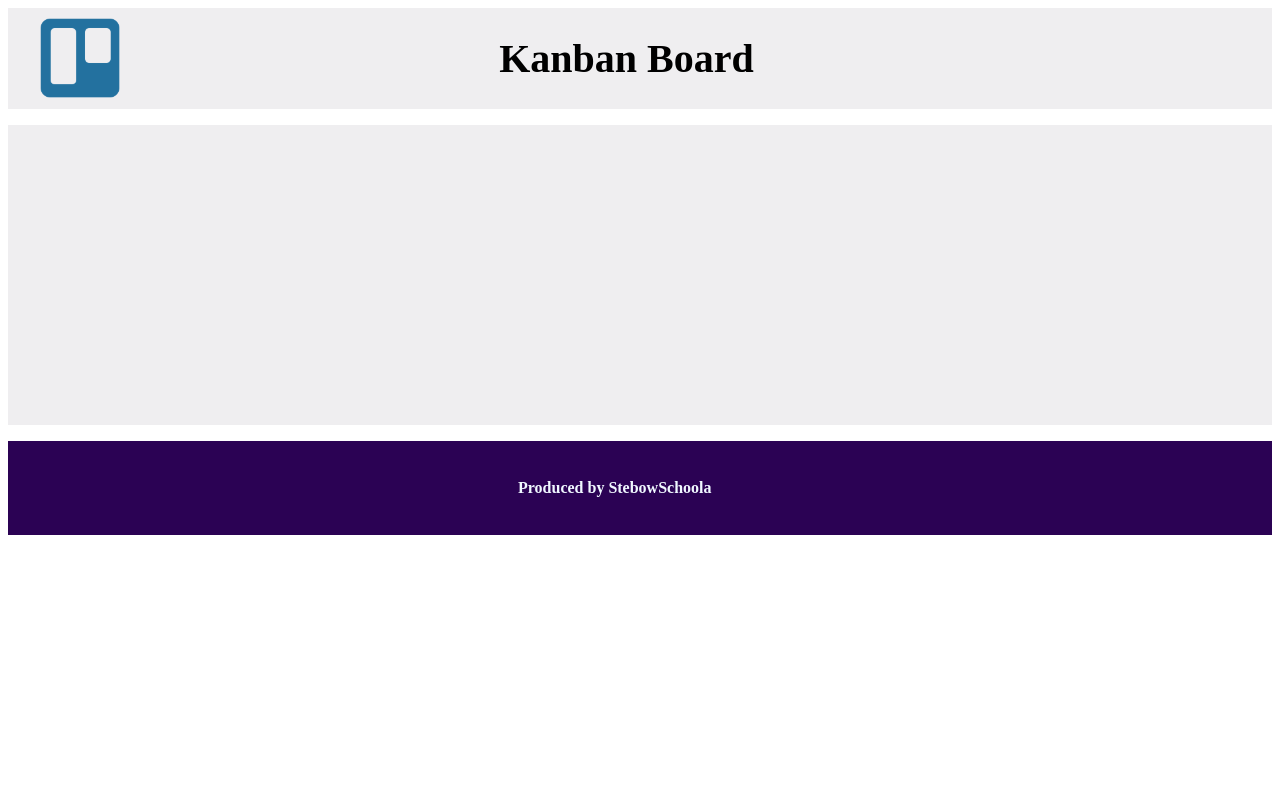
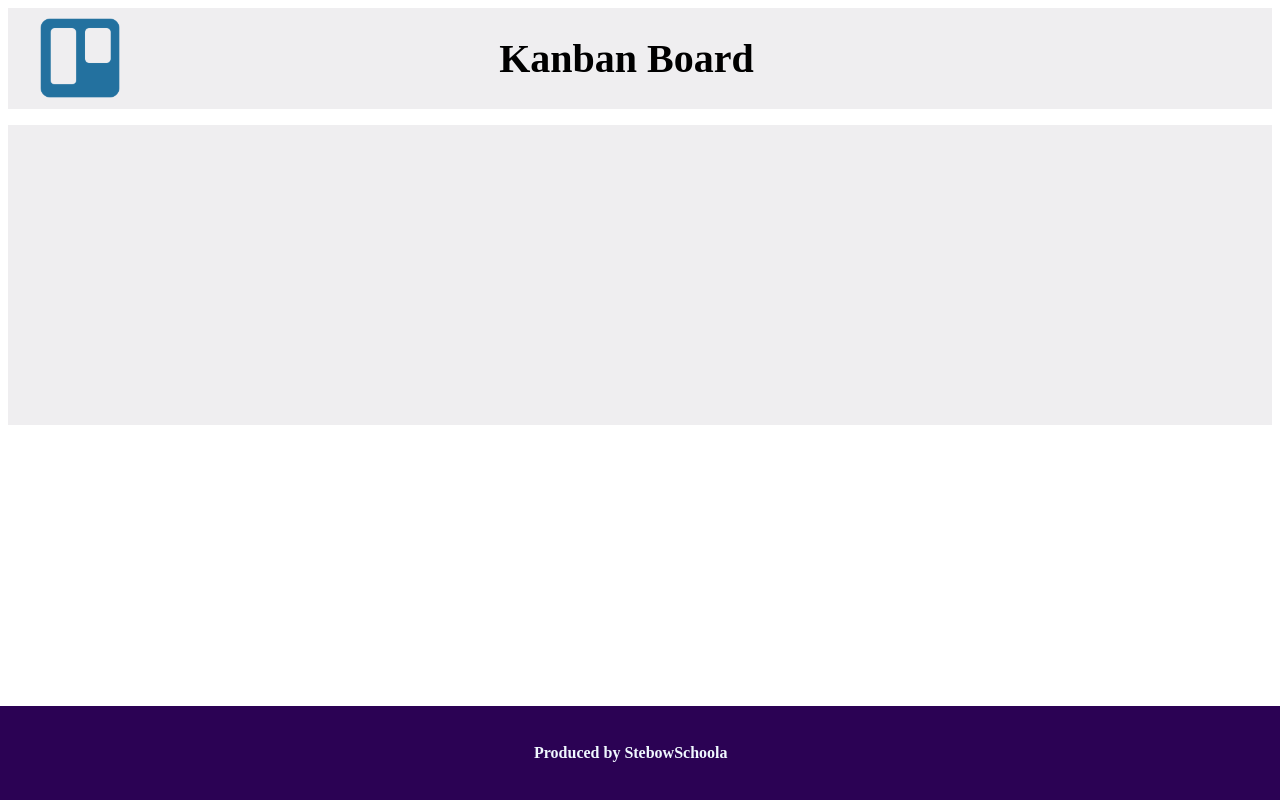
Before and after one commit to bschoola/kanban-board, an Angular app in the folder front/kanban-board/: page / in a window 1280 px wide. Built offline with nearby package versions, Linux system fonts and the light colour scheme.

Commit message:
feat: fix the footer in the botton of the page

```diff
--- a/front/kanban-board/src/app/footer/footer.component.css
+++ b/front/kanban-board/src/app/footer/footer.component.css
@@ -1,12 +1,15 @@
 footer {
-    position: sticky;
-    bottom: 0;
-    padding: 22px;
-    background:#2b0254;
-    display: flex;
-    align-items: center;
-    flex-direction: row;
+  position: fixed; /* Fixes the footer to the viewport */
+  bottom: 0; /* Ensures it stays at the bottom */
+  left: 0; /* Aligns it to the left edge */
+  width: 100%; /* Makes the footer span the full width of the page */
+  padding: 22px;
+  background: #2b0254;
+  display: flex;
+  align-items: center;
+  flex-direction: row;
 }
+
 
 footer h3 {
     font-size: 1.0rem;
```
